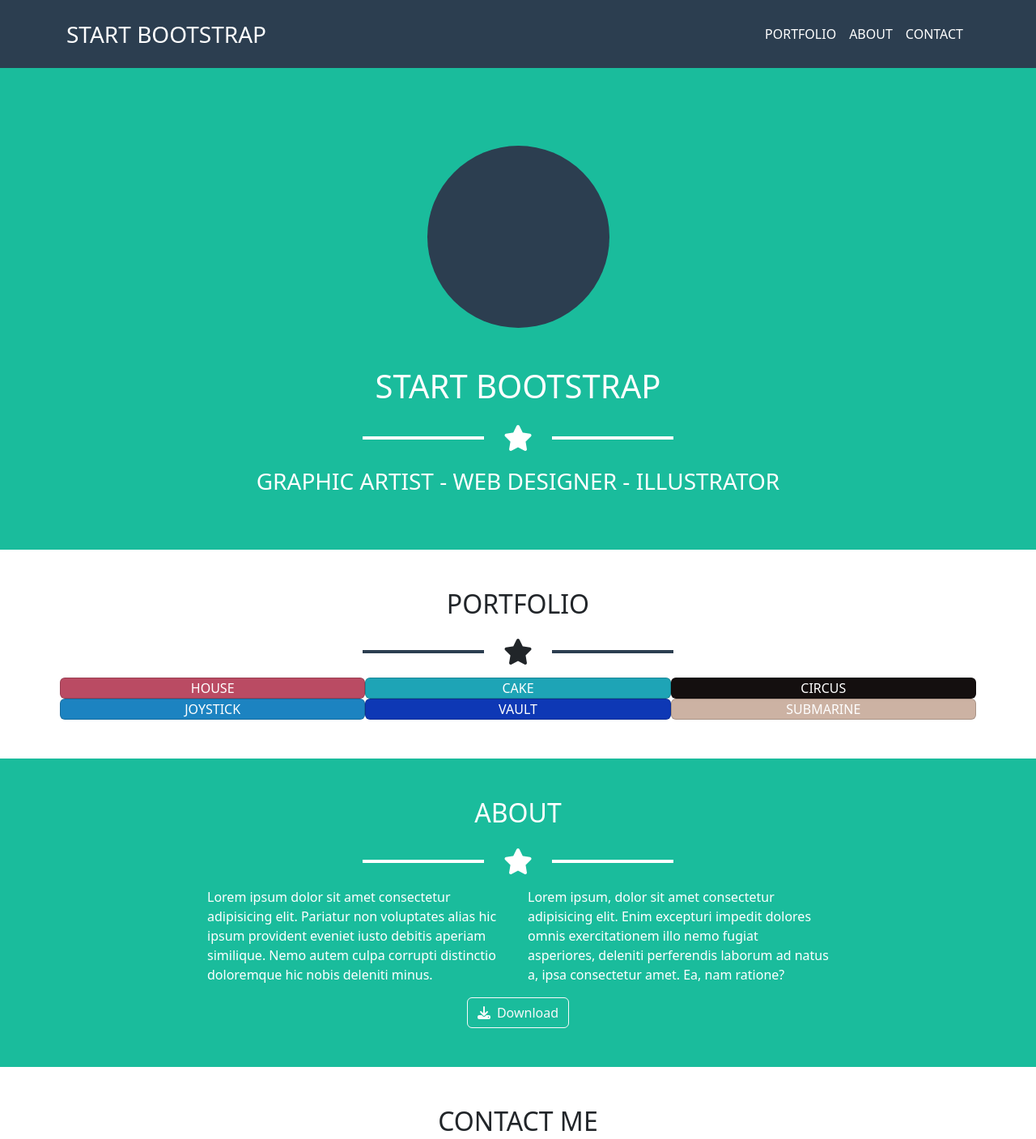
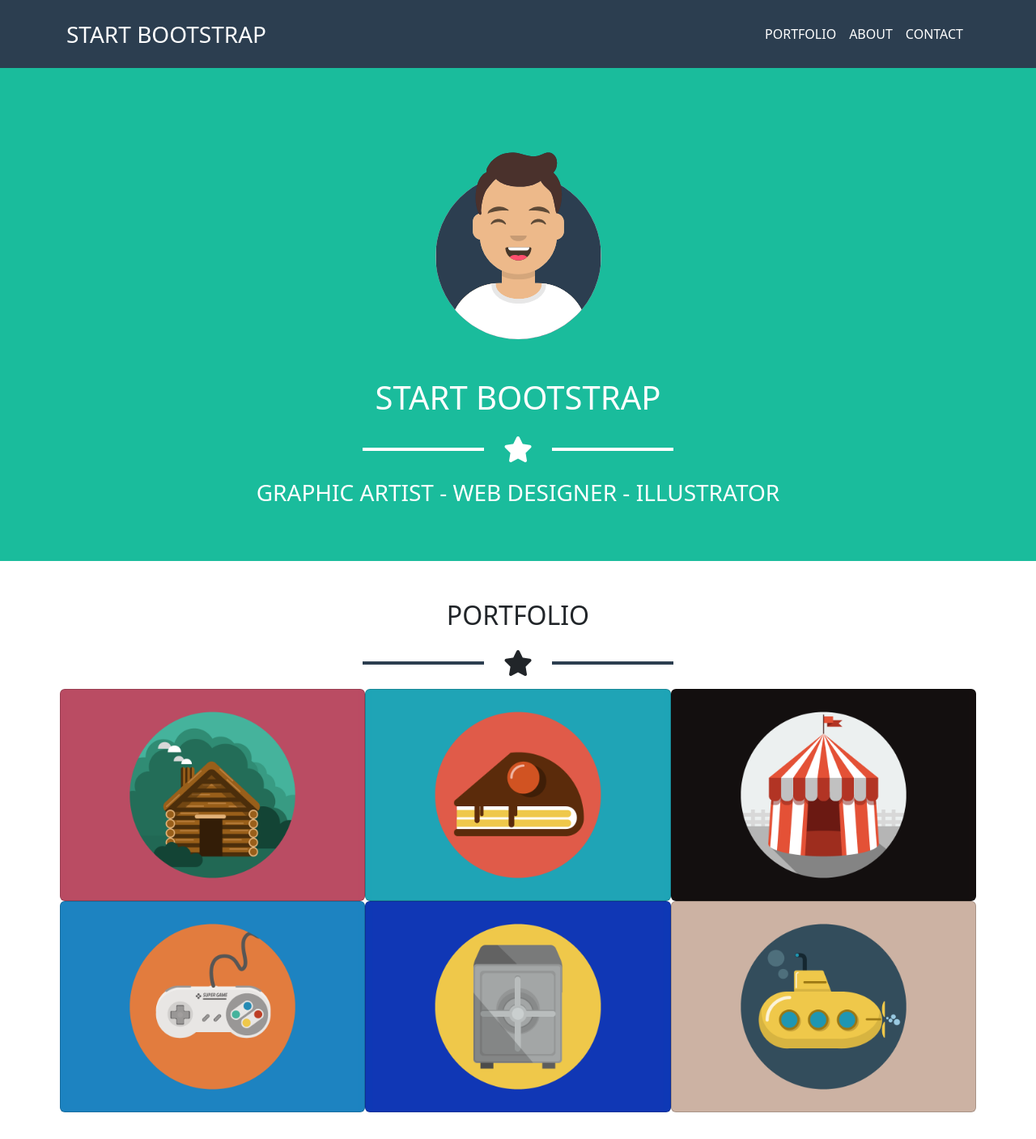
Before and after one commit to Stanghi/html-css-bootstrap-freelancer, a plain HTML site: page index.html in a window 1280 px wide. Shown: the top 1407 px of the page at 81% size. Drawn offline with nearby package versions, Linux system fonts and the light colour scheme.

Commit message:
[add] img

```diff
--- a/assets/css/style.css
+++ b/assets/css/style.css
@@ -57,11 +57,12 @@ body{
 
 /* ------------------MAIN------------------ */
 .jumbotron .image{
-    height: 225px;
     width: 225px;
     margin: 0 auto;
-    border-radius: 50%;
-    background-color: #2C3E50;
+}
+
+.jumbotron img{
+    width: 100%;
 }
 
 .ms-form-msg{
--- a/index.html
+++ b/index.html
@@ -52,7 +52,9 @@
                 <div class="container-fluid">
                     <div class="row">
                         <div class="col">
-                            <div class="image mt-5 mb-5"></div>
+                            <div class="image mt-5 mb-5">
+                                <img src="assets/img/avatar.svg" alt="avatar">
+                            </div>
                         </div>
                     </div>
 
@@ -100,12 +102,30 @@
 
                 <div class="container text-white text-uppercase"> <!-- DA TOGLIERE "text-white" e "text-uppercase" -->
                     <div class="row text-center gx-3 row-cols-xl-3 row-cols-xxl-3 row-cols-lg-3 row-cols-md-2 row-cols-sm-1 row-cols-1">
-                        <div class="col card house">house</div>
-                        <div class="col card cake">cake</div>
-                        <div class="col card circus">circus</div>
-                        <div class="col card joystick">joystick</div>
-                        <div class="col card vault">vault</div>
-                        <div class="col card submarine">submarine</div>
+                        <div class="col card house">
+                            <img src="assets/img/cabin.png" alt="cabin">
+                        </div>
+
+                        <div class="col card cake">
+                            <img src="assets/img/cake.png" alt="cake">
+                        </div>
+
+                        <div class="col card circus">
+                            <img src="assets/img/circus.png" alt="circus">
+                        </div>
+
+                        <div class="col card joystick">
+                            <img src="assets/img/game.png" alt="game">
+                        </div>
+
+                        <div class="col card vault">
+                            <img src="assets/img/safe.png" alt="safe">
+                        </div>
+
+                        <div class="col card submarine">
+                            <img src="assets/img/submarine.png" alt="submarine">
+                        </div>
+
                     </div>
                 </div>
             </section>
```
Also changed, not shown: assets/img/avatar.svg (added), assets/img/cabin.png (added), assets/img/cake.png (added), assets/img/circus.png (added), assets/img/game.png (added), assets/img/safe.png (added), assets/img/submarine.png (added).
